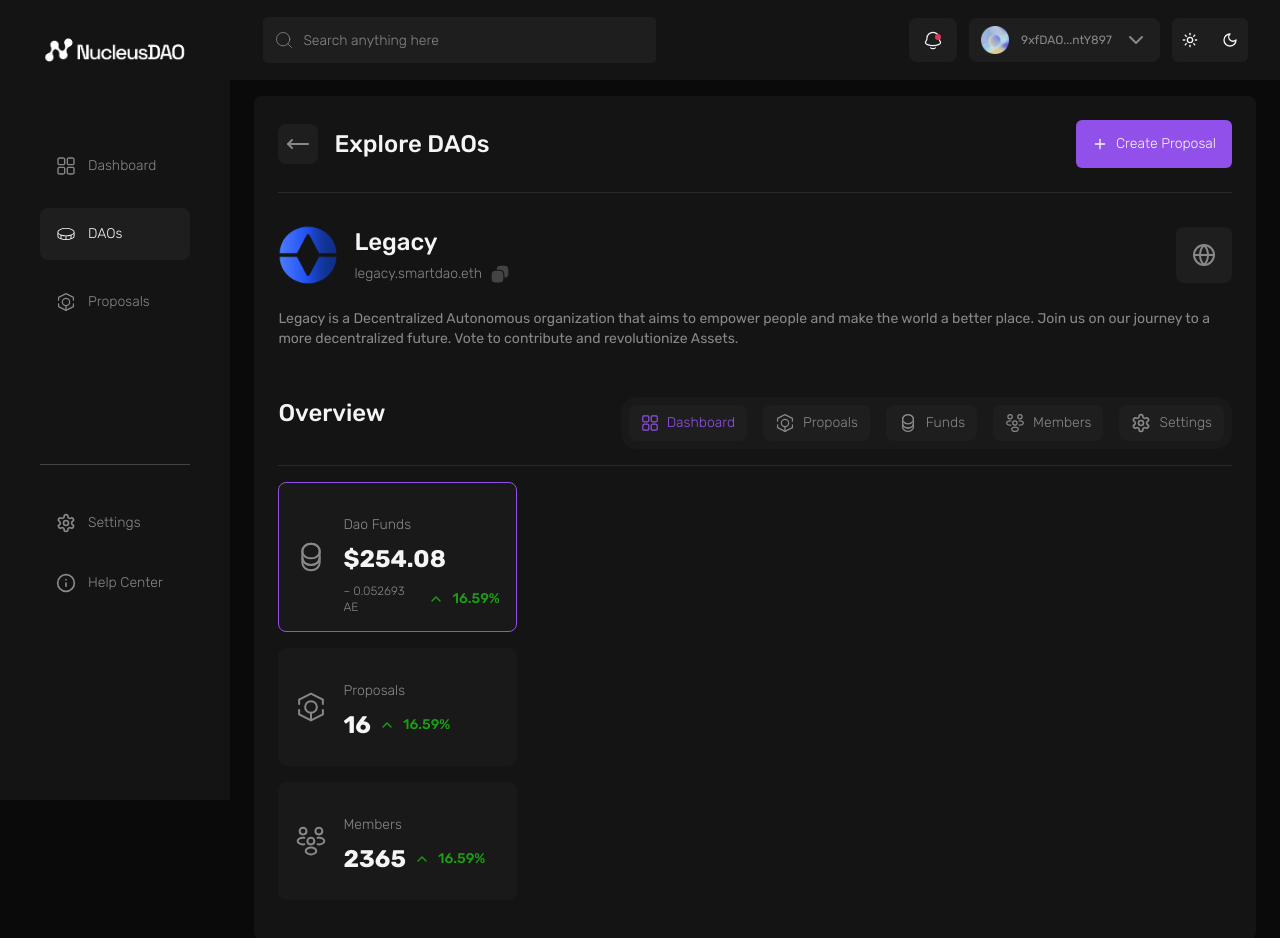
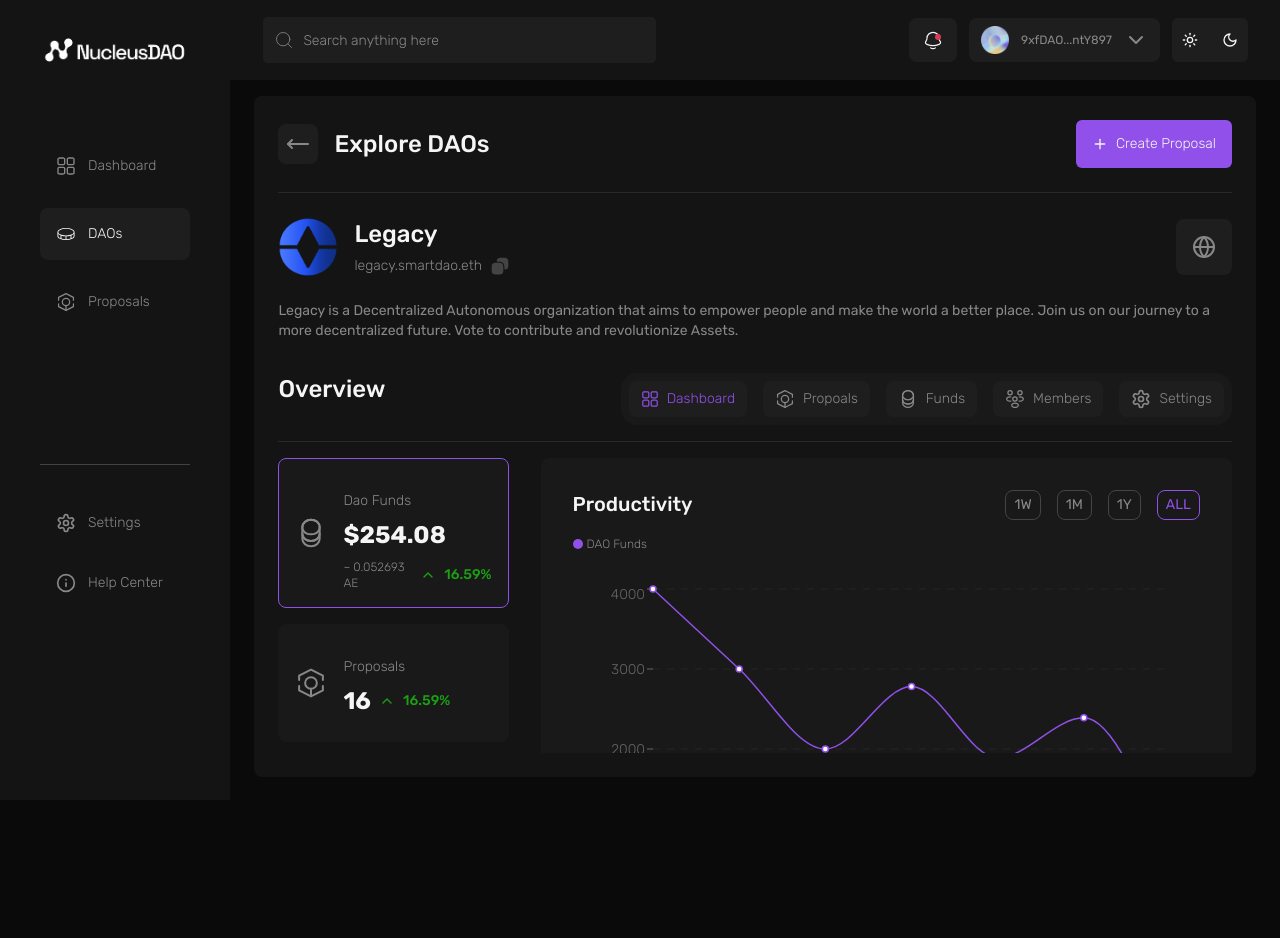
Before and after one commit to NucleusDAO/NucleusDAO-Frontend, a Next.js app: page /daos/view/1/dashboard in a window 1280 px wide. After the commit the page ends 800 px from the top, so only its background shows below. Built offline with nearby package versions, Linux system fonts and the light colour scheme.

Commit message:
each dao dashboard overview

```diff
--- /dev/null
+++ b/app/(dashboard)/daos/view/[slug]/dashboard/component/dao-fund.tsx
@@ -0,0 +1,54 @@
+'use client';
+import Graph from '@/components/ui/graph';
+import { cn } from '@/libs/utils';
+import { usePathname, useRouter, useSearchParams } from 'next/navigation';
+import { useDebouncedCallback } from 'use-debounce';
+
+export const DaoFunds = () => {
+  const period = ['1W', '1M', '1Y', 'ALL'];
+  const searchParams = useSearchParams();
+  const { replace } = useRouter();
+  const pathname = usePathname();
+  const currentPeriod = searchParams.get('q') || 'ALL';
+
+  const handleSelect = useDebouncedCallback((term) => {
+    console.log(`Searching... ${term}`);
+
+    const params = new URLSearchParams(searchParams);
+
+    if (term) {
+      params.set('q', term);
+    } else {
+      params.delete('q');
+    }
+    replace(`${pathname}?${params.toString()}`);
+  }, 300);
+
+  return (
+    <div className="p-4 h-full">
+      <div className="flex justify-between pb-4">
+        <h2 className="text-white font-medium text-xl">Productivity</h2>
+        <div className="flex space-x-4">
+          {period.map((each) => (
+            <div
+              className={cn(
+                'rounded-lg border border-[#444444] px-2 py-1 text-sm',
+                currentPeriod === each && 'border-primary text-primary'
+              )}
+              role="button"
+              key={each}
+              onClick={() => handleSelect(each)}
+            >
+              {each}
+            </div>
+          ))}
+        </div>
+      </div>
+      <div className='flex space-x-1 items-center pb-8 '>
+        <div className='bg-primary h-2.5 w-2.5 rounded-full' />
+        <p className='text-xs font-light text-defaultText'>DAO Funds</p>
+      </div>
+      <Graph />
+    </div>
+  );
+};
--- /dev/null
+++ b/app/(dashboard)/daos/view/[slug]/dashboard/component/dao-members-summary.tsx
@@ -0,0 +1,54 @@
+'use client';
+import Graph from '@/components/ui/graph';
+import { cn } from '@/libs/utils';
+import { usePathname, useRouter, useSearchParams } from 'next/navigation';
+import { useDebouncedCallback } from 'use-debounce';
+
+export const DaoMembers = () => {
+  const period = ['1W', '1M', '1Y', 'ALL'];
+  const searchParams = useSearchParams();
+  const { replace } = useRouter();
+  const pathname = usePathname();
+  const currentPeriod = searchParams.get('q') || 'ALL';
+
+  const handleSelect = useDebouncedCallback((term) => {
+    console.log(`Searching... ${term}`);
+
+    const params = new URLSearchParams(searchParams);
+
+    if (term) {
+      params.set('q', term);
+    } else {
+      params.delete('q');
+    }
+    replace(`${pathname}?${params.toString()}`);
+  }, 300);
+
+  return (
+    <div className="p-4 h-full">
+      <div className="flex justify-between pb-4">
+        <h2 className="text-white font-medium text-xl">Productivity</h2>
+        <div className="flex space-x-4">
+          {period.map((each) => (
+            <div
+              className={cn(
+                'rounded-lg border border-[#444444] px-2 py-1 text-sm',
+                currentPeriod === each && 'border-primary text-primary'
+              )}
+              role="button"
+              key={each}
+              onClick={() => handleSelect(each)}
+            >
+              {each}
+            </div>
+          ))}
+        </div>
+      </div>
+      <div className='flex space-x-1 items-center pb-8 '>
+        <div className='bg-primary h-2.5 w-2.5 rounded-full' />
+        <p className='text-xs font-light text-defaultText'>Members</p>
+      </div>
+      <Graph />
+    </div>
+  );
+};
--- /dev/null
+++ b/app/(dashboard)/daos/view/[slug]/dashboard/component/dao-proposals-summary.tsx
@@ -0,0 +1,60 @@
+'use client';
+import Graph from '@/components/ui/graph';
+import { cn } from '@/libs/utils';
+import { usePathname, useRouter, useSearchParams } from 'next/navigation';
+import { useDebouncedCallback } from 'use-debounce';
+
+export const DaoProposals = () => {
+  const period = ['1W', '1M', '1Y', 'ALL'];
+  const searchParams = useSearchParams();
+  const { replace } = useRouter();
+  const pathname = usePathname();
+  const currentPeriod = searchParams.get('q') || 'ALL';
+
+  const handleSelect = useDebouncedCallback((term) => {
+    console.log(`Searching... ${term}`);
+
+    const params = new URLSearchParams(searchParams);
+
+    if (term) {
+      params.set('q', term);
+    } else {
+      params.delete('q');
+    }
+    replace(`${pathname}?${params.toString()}`);
+  }, 300);
+
+  return (
+    <div className="p-4 h-full">
+      <div className="flex justify-between pb-4">
+        <h2 className="text-white font-medium text-xl">Productivity</h2>
+        <div className="flex space-x-4">
+          {period.map((each) => (
+            <div
+              className={cn(
+                'rounded-lg border border-[#444444] px-2 py-1 text-sm',
+                currentPeriod === each && 'border-primary text-primary'
+              )}
+              role="button"
+              key={each}
+              onClick={() => handleSelect(each)}
+            >
+              {each}
+            </div>
+          ))}
+        </div>
+      </div>
+      <div className='flex space-x-4 items-center pb-8 '>
+        <div className='flex space-x-1 items-center'>
+          <div className='bg-primary h-2.5 w-2.5 rounded-full' />
+          <p className='text-xs font-light text-defaultText'>DAO Funds</p>
+        </div>
+        <div className='flex space-x-1 items-center'>
+          <div className='bg-[#0080FF] h-2.5 w-2.5 rounded-full' />
+          <p className='text-xs font-light text-defaultText'>Active Proposals</p>
+        </div>
+      </div>
+      <Graph />
+    </div>
+  );
+};
--- a/app/(dashboard)/daos/view/[slug]/dashboard/config.tsx
+++ b/app/(dashboard)/daos/view/[slug]/dashboard/config.tsx
@@ -1,35 +1,49 @@
-import { CoinIcon, MemebersIcon, ProposalIcon } from "@/assets/svgs"
-import { ReactNode } from "react";
+import { CoinIcon, MemebersIcon, ProposalIcon } from '@/assets/svgs';
+import { ReactNode } from 'react';
+import { DaoFunds } from './component/dao-fund';
+import { DaoProposals } from './component/dao-proposals-summary';
+import { DaoMembers } from './component/dao-members-summary';
 
-const dashboardTab: { title: string; id: string; amount: string; value?: string; increase: string; icon: ReactNode }[] = [
+interface ITabView {
+  [key: string]: ReactNode;
+}
+
+const dashboardTab: {
+  title: string;
+  id: string;
+  amount: string;
+  value?: string;
+  increase: string;
+  icon: ReactNode;
+}[] = [
   {
     title: 'Dao Funds',
     id: '01',
     amount: '$254.08',
     value: '~ 0.052693 AE',
     increase: '16.59%',
-        icon: <CoinIcon size="32" />
+    icon: <CoinIcon size="32" />,
   },
   {
     title: 'Proposals',
     amount: '16',
     id: '02',
     increase: '16.59%',
-        icon: <ProposalIcon size="32" />
+    icon: <ProposalIcon size="32" />,
   },
   {
     title: 'Members',
     amount: '2365',
     id: '03',
     increase: '16.59%',
-        icon: <MemebersIcon size="32" />
+    icon: <MemebersIcon size="32" />,
   },
 ];
 
-const tabView = {
-    0: (<div></div>),
-    1: (<div></div>),
-    2: (<div></div>)
-}
+const tabView: ITabView = {
+  0: <DaoFunds />,
+  1: <DaoProposals />,
+  2: <DaoMembers />,
+};
 
-export { dashboardTab, tabView }
+export { dashboardTab, tabView };
--- a/app/(dashboard)/daos/view/[slug]/dashboard/page.tsx
+++ b/app/(dashboard)/daos/view/[slug]/dashboard/page.tsx
@@ -1,13 +1,13 @@
 'use client'
 import { ChevronUp } from 'lucide-react';
-import { dashboardTab } from './config';
+import { dashboardTab, tabView } from './config';
 import { useState } from 'react';
 import { cn } from '@/libs/utils';
 
 const EachDaoDashboard = () => {
     const [selectedTab, setSelectTab] = useState<number>(0);
   return (
-    <div className="flex">
+    <div className="flex space-x-8">
       <div className="w-[25%] space-y-4">
         {dashboardTab.map((tab, index) => (
           <div
@@ -48,7 +48,9 @@
           </div>
         ))}
       </div>
-      <div></div>
+      <div className='w-[75%] bg-[#191919] p-4 rounded-lg h-[60vh]'>
+        {tabView[selectedTab]}
+      </div>
     </div>
   );
 };
--- a/app/(dashboard)/daos/view/layout.tsx
+++ b/app/(dashboard)/daos/view/layout.tsx
@@ -26,7 +26,7 @@
   const updatedUrl = urlParts.join('/'); // Join the array back into a string
 
   return (
-    <div className="space-y-8">
+    <div className="">
       <div className="flex justify-between border-b border-b-[#292929] pb-6">
         <div
           className="flex space-x-4 items-center"
@@ -51,8 +51,8 @@
         )}
       </div>
 
-      <div>
-        <div className="space-y-12">
+      <div className='h-[70vh] overflow-auto pt-6'>
+        <div className="space-y-8">
           <div className="space-y-6">
             <div className="flex items-center justify-between">
               <div className="flex space-x-4 items-center">
@@ -82,14 +82,13 @@
             <h2 className="font-medium text-2xl text-white">Overview</h2>
             <div className="flex space-x-4 bg-[#191919] p-2 rounded-2xl">
               {eachDaoViews.map((view) => (
-                <Link href={encodeURI(updatedUrl, view.path)}>
+                <Link href={encodeURI(updatedUrl, view.path)} key={view.title}>
                   <div
                     role="button"
                     className={cn(
                       'flex space-x-2 text-sm text-[#888888] items-center bg-[#1E1E1E] rounded-lg font-light py-2 px-3',
                       pathname.endsWith(view.path) && 'text-primary'
                     )}
-                    key={view.title}
                   >
                     {view.icon}
                     <p>{view.title}</p>
--- a/components/proposals/columns.tsx
+++ b/components/proposals/columns.tsx
@@ -1,7 +1,6 @@
 'use client';
 
 import { Eye } from "lucide-react";
-import { Button } from "../ui/button";
 import { EachStatus } from "./data";
 
 const columns: {
--- a/components/root-layout.tsx
+++ b/components/root-layout.tsx
@@ -1,6 +1,5 @@
 import { ThemeProvider } from '@/components/themes/theme.provider';
 import React, { Suspense } from 'react';
-import { ModeToggle } from '@/components/themes/mode-toggle';
 import { Toaster as Sonner } from '@/components/ui/sonner';
 import Loading from '@/components/loading';
 import Sidebar from '@/components/side-bar/sidebar-links';
--- /dev/null
+++ b/components/ui/graph.tsx
@@ -0,0 +1,93 @@
+'use client';
+import React from 'react';
+import {
+  LineChart,
+  Line,
+  XAxis,
+  YAxis,
+  CartesianGrid,
+  Tooltip,
+  Legend,
+  ResponsiveContainer,
+  CartesianAxis,
+} from 'recharts';
+
+const data = [
+  {
+    name: 'Mon',
+    sales: 4000,
+    orders: 2400,
+    amt: 2400,
+  },
+  {
+    name: 'Tue',
+    sales: 3000,
+    orders: 1398,
+    amt: 2210,
+  },
+  {
+    name: 'Wed',
+    sales: 2000,
+    orders: 9800,
+    amt: 2290,
+  },
+  {
+    name: 'Thu',
+    sales: 2780,
+    orders: 3908,
+    amt: 2000,
+  },
+  {
+    name: 'Fri',
+    sales: 1890,
+    orders: 4800,
+    amt: 2181,
+  },
+  {
+    name: 'Sat',
+    sales: 2390,
+    orders: 3800,
+    amt: 2500,
+  },
+  {
+    name: 'Sun',
+    sales: 590,
+    orders: 4300,
+    amt: 2100,
+  },
+];
+
+
+const Graph = () => {
+  return (
+    <ResponsiveContainer width="100%" height="100%" className="pb-14">
+      <LineChart
+        width={500}
+        height={300}
+        data={data}
+        margin={{
+          top: 5,
+          right: 30,
+          left: 20,
+          bottom: 5,
+        }}
+      >
+        <CartesianGrid strokeDasharray="7 7" vertical={false} stroke="#292929CC" />
+        <CartesianAxis tickSize={20} />
+        <XAxis dataKey="name" axisLine={false} className='py-4' fontWeight={300} fontSize={14} />
+        <YAxis className='text-[#9C9C9C]' axisLine={false} fontWeight={300} fontSize={14}  />
+
+        <Tooltip cursor={{ stroke: '#C098F9', strokeWidth: 1.5, strokeDasharray: 5 }} />
+        <Line
+          type="monotone"
+          dataKey="sales"
+          stroke="#9050E9"
+          activeDot={{ r: 8 }}
+          strokeWidth={1.5}
+        />
+      </LineChart>
+    </ResponsiveContainer>
+  );
+};
+
+export default Graph;
--- a/package.json
+++ b/package.json
@@ -31,6 +31,7 @@
     "react": "^18",
     "react-dom": "^18",
     "react-hook-form": "^7.51.2",
+    "recharts": "^2.12.3",
     "sonner": "^1.4.41",
     "tailwind-merge": "^2.2.2",
     "tailwindcss-animate": "^1.0.7",
```
Also changed, not shown: 1 other file (tests, documents, lock files or other folders). Lines whose indentation alone changed are shown as unchanged.
